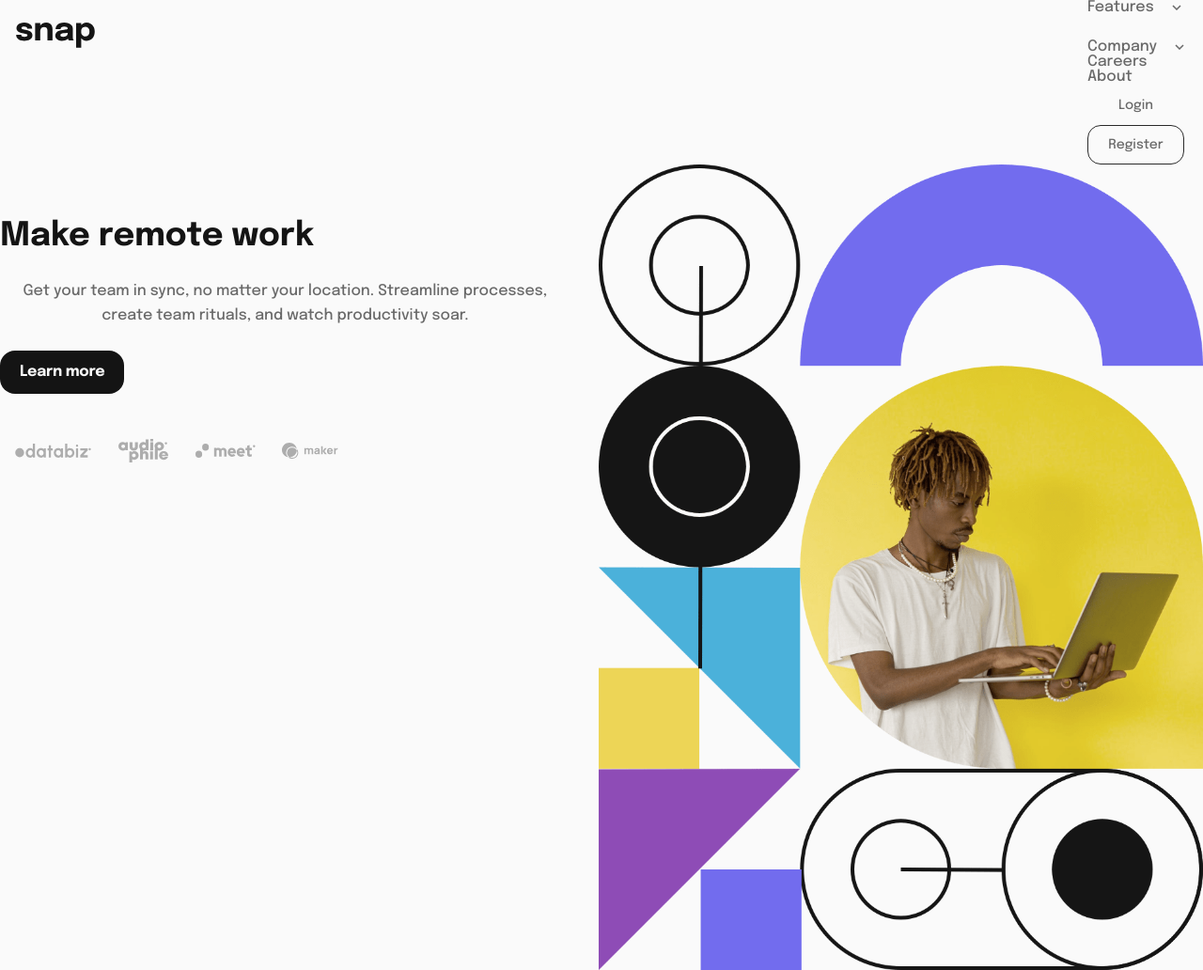
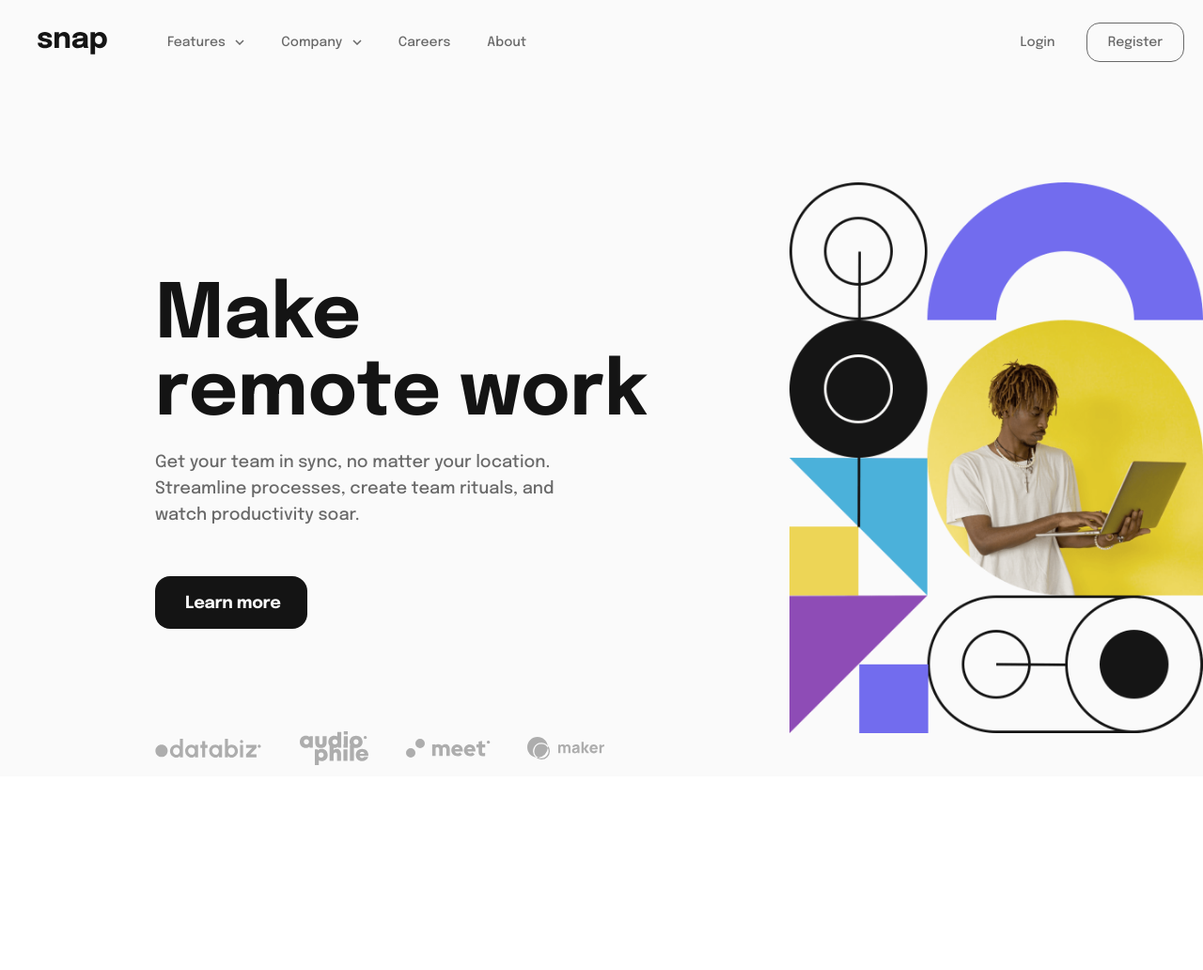
Before and after one commit to StephenYu2018/intro-section-with-dropdown-navigation-main, a website: page index.html in a window 1280 px wide. Shown: the whole page at 94% size. After the commit the page ends 826 px from the top, so only its background shows below. Drawn offline with Linux system fonts and the light colour scheme.

Commit message:
Add desktop styles

```diff
--- a/index.html
+++ b/index.html
@@ -17,7 +17,7 @@
   <div aria-hidden="true" id="screen-overlay"
        class="hidden fixed w-screen h-screen bg-almost-black/75"></div>
   <header class="flex justify-between bg-almost-white">
-    <a href="#" class="px-[1.0625rem] py-6">
+    <a href="#" class="px-[1.0625rem] lg:px-10 py-6 lg:py-8">
       <img class="inline" src="./images/logo.svg" role="img" alt="Snap logo"
            width="84" height="27" />
     </a>
@@ -26,7 +26,7 @@
            width="32" height="18" />
     </button>
     <nav class="fixed top-0 right-[-15rem] h-screen w-[15rem] lg:static
-                lg:top-auto lg:right-auto lg:h-auto lg:w-auto bg-almost-white
+                lg:top-auto lg:right-auto lg:h-auto lg:w-full bg-almost-white
                 font-epilogue text-medium-gray"
          id="nav-menu">
       <header class="lg:hidden h-[4.6875rem] flex justify-end">
@@ -37,14 +37,16 @@
                alt="Close navigation menu" width="26" height="26" />
         </button>
       </header>
-      <div class="pl-6 pr-5">
+      <div class="pl-6 pr-5 flex flex-col lg:flex-row lg:justify-between lg:h-full">
         <ul aria-description="Informational links"
-            class="lg:space-y-0 text-base/none">
-          <li class="mb-[1.625rem]">
+            class="text-base/none lg:text-sm/none flex flex-col lg:flex-row
+                   lg:items-center lg:h-full lg:space-x-[2.4375rem]">
+          <li class="mb-[1.625rem] lg:mb-0">
             <button type="button" id="toggle-features-menu">
               Features
-              <img src="./images/icon-arrow-down.svg" role="img" alt="Down arrow icon"
-                   width="10" height="6" class="inline ml-[0.9375rem]" />
+              <img src="./images/icon-arrow-down.svg" role="img"
+                   alt="Down arrow icon" width="10" height="6"
+                   class="inline ml-[0.9375rem] lg:ml-[0.4375rem]" />
             </button>
             <ul class="hidden pl-6 pt-[1.625rem] space-y-[1.375rem]" id="features-menu">
               <li class="flex items-center space-x-[0.9375rem]">
@@ -79,11 +81,11 @@
               </li>
             </ul>
           </li>
-          <li class="mb-[1.625rem]">
+          <li class="mb-[1.625rem] lg:mb-0">
             <button type="button" id="toggle-company-menu">
               Company
               <img src="./images/icon-arrow-down.svg" alt="Down arrow icon"
-                   width="10" height="6" class="inline ml-[0.9375rem]" />
+                   width="10" height="6" class="inline ml-[0.9375rem] lg:ml-[0.4375rem]" />
             </button>
             <ul class="hidden pl-6 pt-[1.625rem] space-y-[1.375rem]" id="company-menu">
               <li class="text-[0.9375rem]"><a href="#">History</a></li>
@@ -91,65 +93,76 @@
               <li class="text-[0.9375rem]"><a href="#">Blog</a></li>
             </ul>
           </li>
-          <li class="mb-[1.625rem]"><a href="#">Careers</a></li>
-          <li class="mb-[1.625rem]"><a href="#">About</a></li>
+          <li class="mb-[1.625rem] lg:mb-0"><a href="#">Careers</a></li>
+          <li class="mb-[1.625rem] lg:mb-0"><a href="#">About</a></li>
         </ul>
+	<div role="presentation" class="flex flex-col lg:flex-row lg:items-center">
           <a href="#"
-           class="block h-[2.625rem] text-center flex flex-col justify-center
-                  text-sm/none mt-[0.0625rem]">
+             class="block h-[2.625rem] lg:w-[6.5rem] text-center flex flex-col
+                    justify-center text-sm/none mt-[0.0625rem]">
              Login
           </a>
           <a href="#"
-           class="block h-[2.625rem] text-center flex flex-col justify-center
-                  border border-almost-black/[0.9] rounded-[0.875rem]
+             class="block h-[2.625rem] lg:w-[6.5rem] text-center flex flex-col
+		    justify-center border border-medium-gray rounded-[0.875rem]
                     text-sm/none">
              Register
           </a>
+	</div>
+      </div>
     </nav>
-    </div>
   </header>
-  <main>
-    <header class="flex flex-col lg:flex-row-reverse bg-almost-white">
+  <main class="lg:pt-[6.5rem] lg:pl-[9.5625rem] bg-almost-white">
+    <header class="flex flex-col lg:flex-row-reverse lg:gap-[9.1875rem] bg-almost-white">
       <picture>
         <source srcset="./images/image-hero-desktop.png"
                 media="(min-width: 1024px)">
         <img src="./images/image-hero-mobile.png"
              alt="Person doing remote work on laptop"
-             width="750" height="564"
-	     class="w-full h-auto">
+	     class="w-[min(100%,_30rem)] h-auto">
       </picture>
       <div class="flex flex-col items-center lg:items-start py-[3.125rem]
-                  font-epilogue">
-        <h1 class="text-center text-almost-black text-[2.1875rem] font-bold">
+                  lg:pt-[6.375rem] lg:pb-0 lg:pl-3 font-epilogue">
+        <h1 class="text-center lg:text-left text-almost-black text-[2.1875rem]
+                   lg:text-[5rem]/[5.125rem] font-bold lg:w-[33rem]">
           Make remote work
 	</h1>
-        <p class="text-center text-medium-gray text-[1rem] font-medium
-                  leading-[1.625rem] w-[95.2%] mt-[1.1875rem]">
+        <p class="text-center lg:text-left text-medium-gray text-base
+                  lg:text-[1.125rem] font-medium leading-[1.625rem] lg:leading-7 w-[95.2%]
+                  lg:w-auto lg:max-w-[46ch] mt-[1.1875rem] lg:mt-[1.125rem]">
           Get your team in sync, no matter your location. Streamline processes,
           create team rituals, and watch productivity soar.
         </p>
         <a href="#"
-           class="block text-center text-almost-white text-[1rem] font-bold
-                  tracking-[-0.02em] bg-almost-black px-[1.3125rem]
-                  py-[0.6875rem] rounded-2xl mt-6">
+           class="block text-center text-almost-white text-base/none
+                  lg:text-[1.125rem] font-bold tracking-[-0.02em]
+                  bg-almost-black px-[1.3125rem] lg:pl-8 lg:pr-7 py-[0.6875rem]
+                  lg:pt-5 lg:pb-[1.125rem] rounded-2xl mt-6
+                  lg:mt-[3.1875rem]">
           Learn more
         </a>
         <ul aria-description="Some of our top clients"
-            class="flex items-center h-[3.75rem] mt-[1.9375rem]">
-          <li aria-description="databiz" class="w-[7.0625rem] px-4">
+            class="flex items-center h-[3.75rem] mt-[1.9375rem] lg:mt-[6.0625rem]">
+          <li aria-description="databiz" class="w-[7.0625rem] px-4 lg:px-0">
             <img src="./images/client-databiz.svg" role="img" alt="Databiz logo"
                  width="114" height="20" class="w-full h-auto" />
           </li>
-          <li aria-description="audiophile" class="w-[4.92rem] px-[0.8125rem]">
+          <li aria-description="audiophile"
+              class="w-[4.92rem] lg:w-[4.5625rem]
+                     px-[0.8125rem] lg:px-0 lg:ml-[2.5625rem]">
             <img src="./images/client-audiophile.svg" role="img"
                  alt="Audiophile logo" width="73" height="36"
                  class="w-full h-auto" />
           </li>
-          <li aria-description="meet" class="w-[6.035rem] px-[1.0175rem]">
+          <li aria-description="meet"
+              class="w-[6.035rem] lg:w-[5.625rem]
+                     px-[1.0175rem] lg:px-0 lg:ml-[2.5rem]">
             <img src="./images/client-meet.svg" role="img" alt="Meet logo"
                  width="90" height="20" class="w-full h-auto"/>
           </li>
-          <li aria-description="maker" class="w-[5.215rem] px-[0.7325rem]">
+          <li aria-description="maker"
+              class="w-[5.215rem] lg:w-[5.1875rem]
+                     px-[0.7325rem] lg:px-0 lg:ml-[2.4375rem]">
             <img src="./images/client-maker.svg" role="img" alt="Maker logo"
                  width="83" height="24" class="w-full h-auto"/>
           </li>
```
Also changed, not shown: dist/styles.css. Lines whose indentation alone changed are shown as unchanged.
